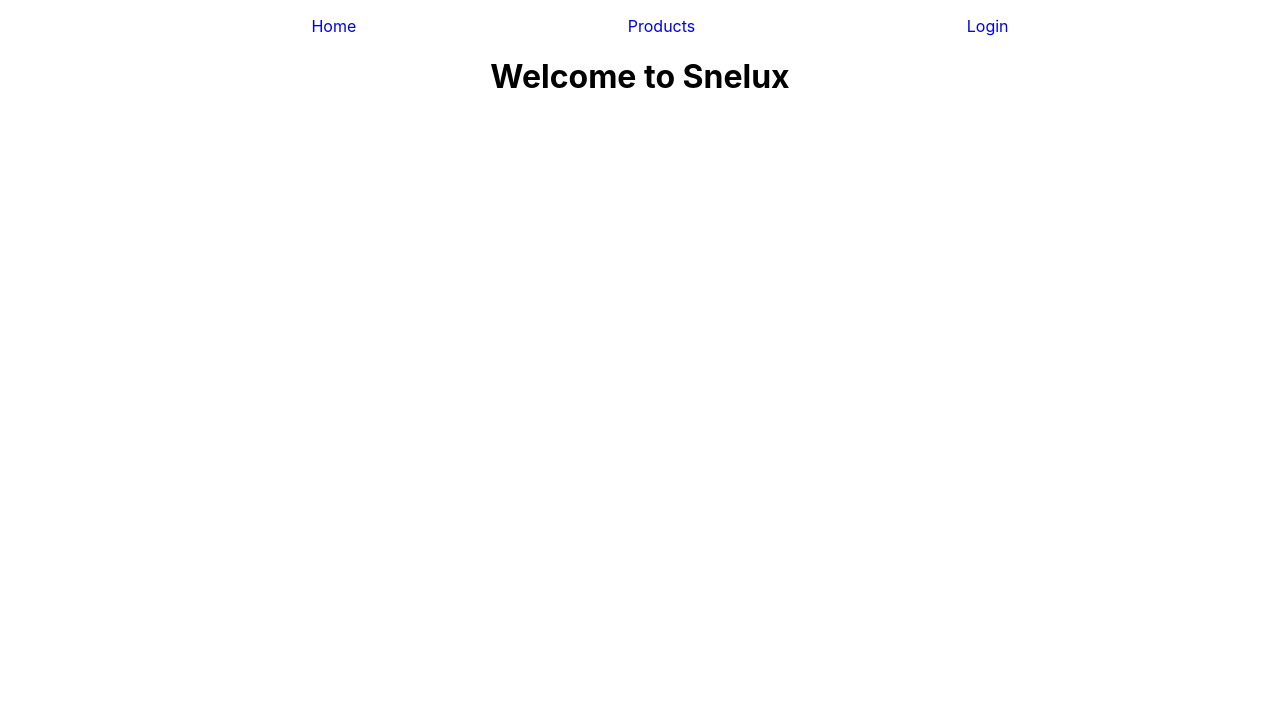
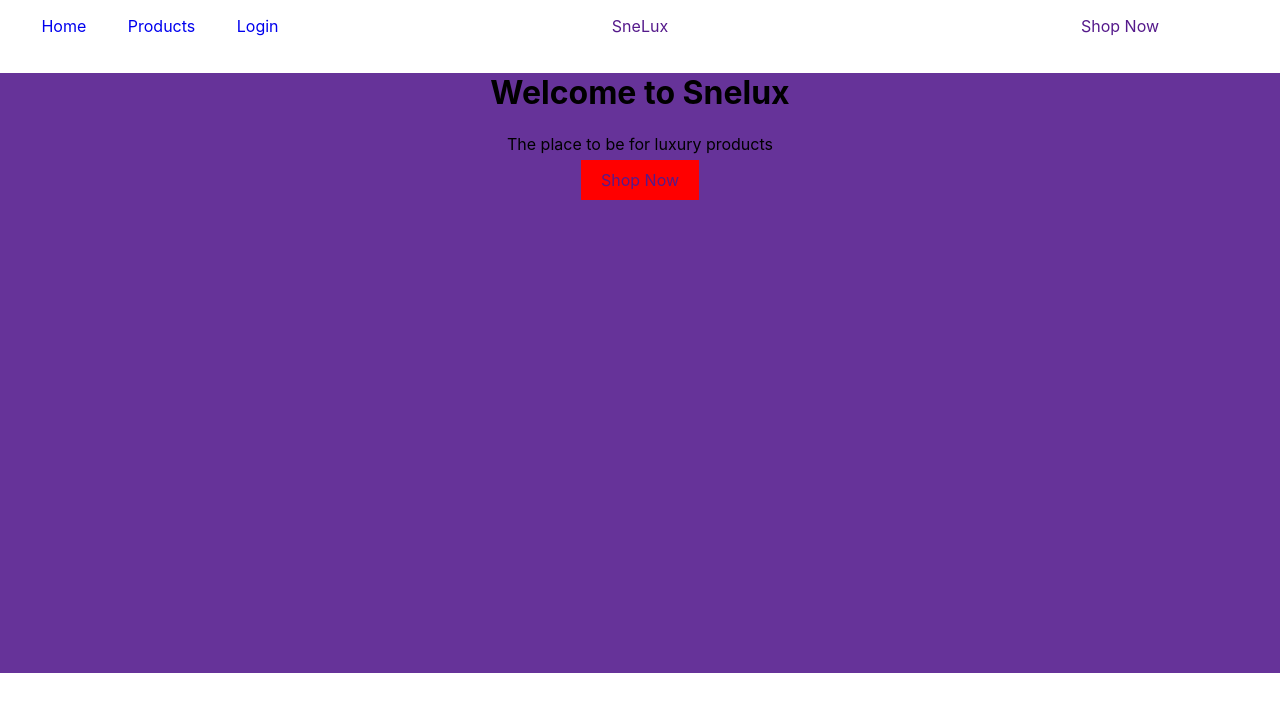
Before and after one commit to moudio/snelux-client, a React (Create React App) app: page / in a window 1280 px wide. Shown: the top 712 px of the page. Built offline with nearby package versions, Linux system fonts and the light colour scheme.

Commit message:
Style the navigation links

```diff
--- a/package.json
+++ b/package.json
@@ -8,7 +8,9 @@
     "@testing-library/user-event": "^7.1.2",
     "react": "^16.13.1",
     "react-dom": "^16.13.1",
-    "react-scripts": "3.4.1"
+    "react-icons": "^3.10.0",
+    "react-scripts": "3.4.1",
+    "redux": "^4.0.5"
   },
   "scripts": {
     "start": "react-scripts start",
@@ -32,6 +34,7 @@
     ]
   },
   "devDependencies": {
+    "react-redux": "^7.2.0",
     "react-router-dom": "^5.2.0"
   }
 }
--- a/src/App.js
+++ b/src/App.js
@@ -1,6 +1,7 @@
 import React from 'react';
 import NavBar from './components/NavBar/NavBar';
-import Welcome from './pages/Wecome';
+import Welcome from './pages/Welcome/Welcome';
+import Login from './pages/Login';
 import { BrowserRouter as Router, Switch, Route } from 'react-router-dom';
 import './App.css';
 
@@ -11,6 +12,7 @@ function App() {
         <NavBar />
         <Switch>
           <Route exact path="/" component={Welcome} />
+          <Route exact path="/login" component={Login} />
         </Switch>
       </Router>
     </div>
--- a/src/components/NavBar/NavBar.css
+++ b/src/components/NavBar/NavBar.css
@@ -1,10 +1,30 @@
-nav ul {
+.NavBar {
   display: flex;
-  align-items: center;
-  justify-content: space-evenly;
+}
+.NavBar ul {
   list-style-type: none;
+  padding-left: 0;
 }
 
-nav ul li a {
+.NavBar ul li a {
   text-decoration: none;
 }
+
+.left-nav {
+  display: flex;
+  justify-content: space-evenly;
+  align-items: right;
+}
+
+.left-nav,
+.right-nav {
+  width: 25%;
+}
+
+.center-nav {
+  width: 50%;
+}
+
+.right-nav {
+  justify-content: center;
+}
--- a/src/components/NavBar/NavBar.js
+++ b/src/components/NavBar/NavBar.js
@@ -5,8 +5,8 @@ import './NavBar.css';
 
 const NavBar = () => {
   return (
-    <nav>
-      <ul>
+    <nav className="NavBar">
+      <ul className="left-nav">
         <li>
           {' '}
           <Link to="/">Home</Link>
@@ -18,6 +18,16 @@ const NavBar = () => {
           <Link to="/login">Login</Link>
         </li>
       </ul>
+      <ul className="center-nav">
+        <li>
+          <Link>SneLux</Link>
+        </li>
+      </ul>
+      <ul className="right-nav">
+        <li>
+          <Link>Shop Now</Link>
+        </li>
+      </ul>
     </nav>
   );
 };
--- a/src/pages/Login.js
+++ b/src/pages/Login.js
@@ -1,6 +1,6 @@
 import React from 'react';
 import PropTypes from 'prop-types';
-import { connect } from 'react-redux';
+// import { connect } from 'react-redux';
 
 export const Login = () => {
   return (
@@ -18,4 +18,4 @@ const mapStateToProps = (state) => ({});
 
 const mapDispatchToProps = {};
 
-export default connect(mapStateToProps, mapDispatchToProps)(Login);
+export default Login;
--- a/src/pages/Wecome.js
+++ /dev/null
@@ -1,11 +0,0 @@
-import React from 'react';
-
-function Wecome() {
-  return (
-    <div>
-      <h1>Welcome to Snelux</h1>
-    </div>
-  );
-}
-
-export default Wecome;
--- /dev/null
+++ b/src/pages/Welcome/Welcome.css
@@ -0,0 +1,10 @@
+.welcome-header {
+  background-color: rebeccapurple;
+  height: 600px;
+}
+
+.welcome-header-shop-now {
+  text-decoration: none;
+  padding: 10px 20px;
+  background-color: red;
+}
--- /dev/null
+++ b/src/pages/Welcome/Welcome.js
@@ -0,0 +1,16 @@
+import React from 'react';
+import './Welcome.css';
+import { Link } from 'react-router-dom';
+function Welcome() {
+  return (
+    <div>
+      <header className="welcome-header">
+        <h1>Welcome to Snelux</h1>
+        <p>The place to be for luxury products</p>
+        <Link className="welcome-header-shop-now">Shop Now</Link>
+      </header>
+    </div>
+  );
+}
+
+export default Welcome;
```
Also changed, not shown: 1 other file (tests, documents, lock files or other folders).
